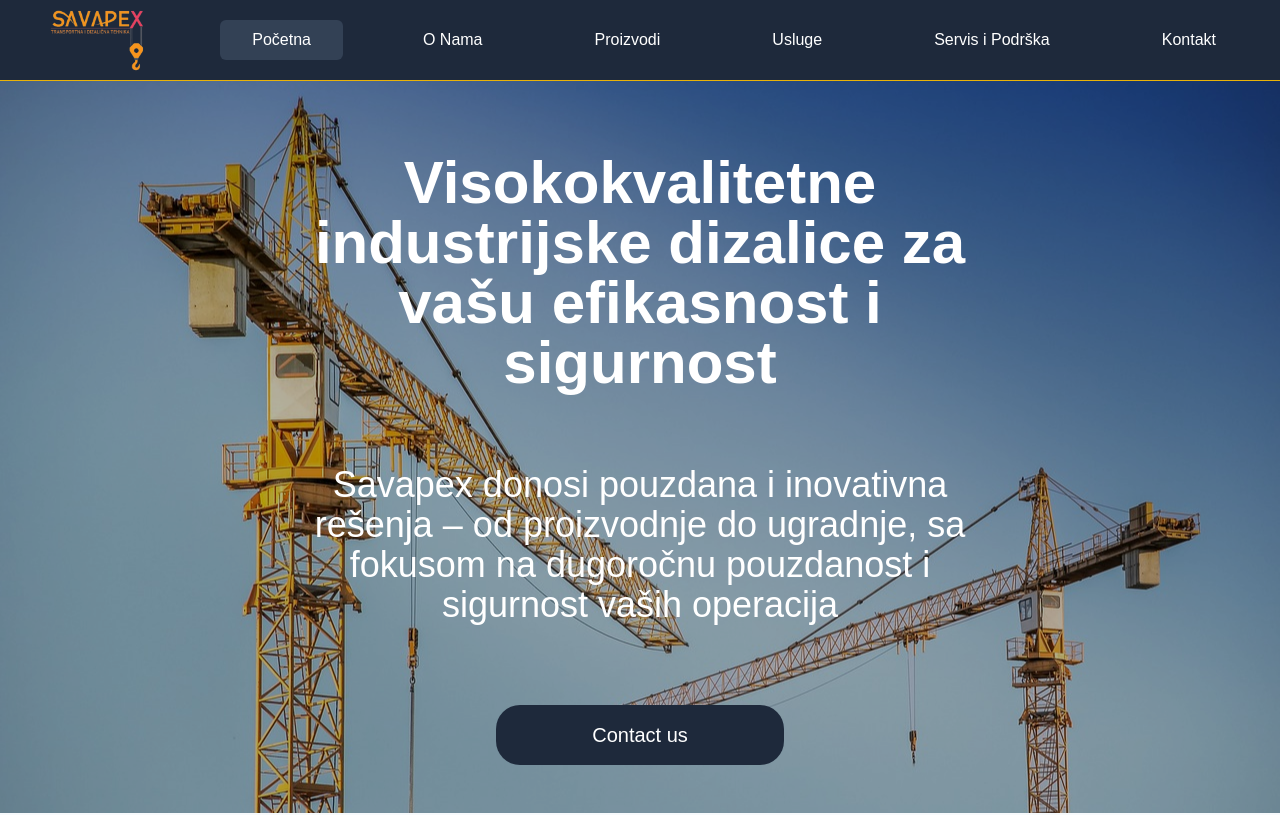
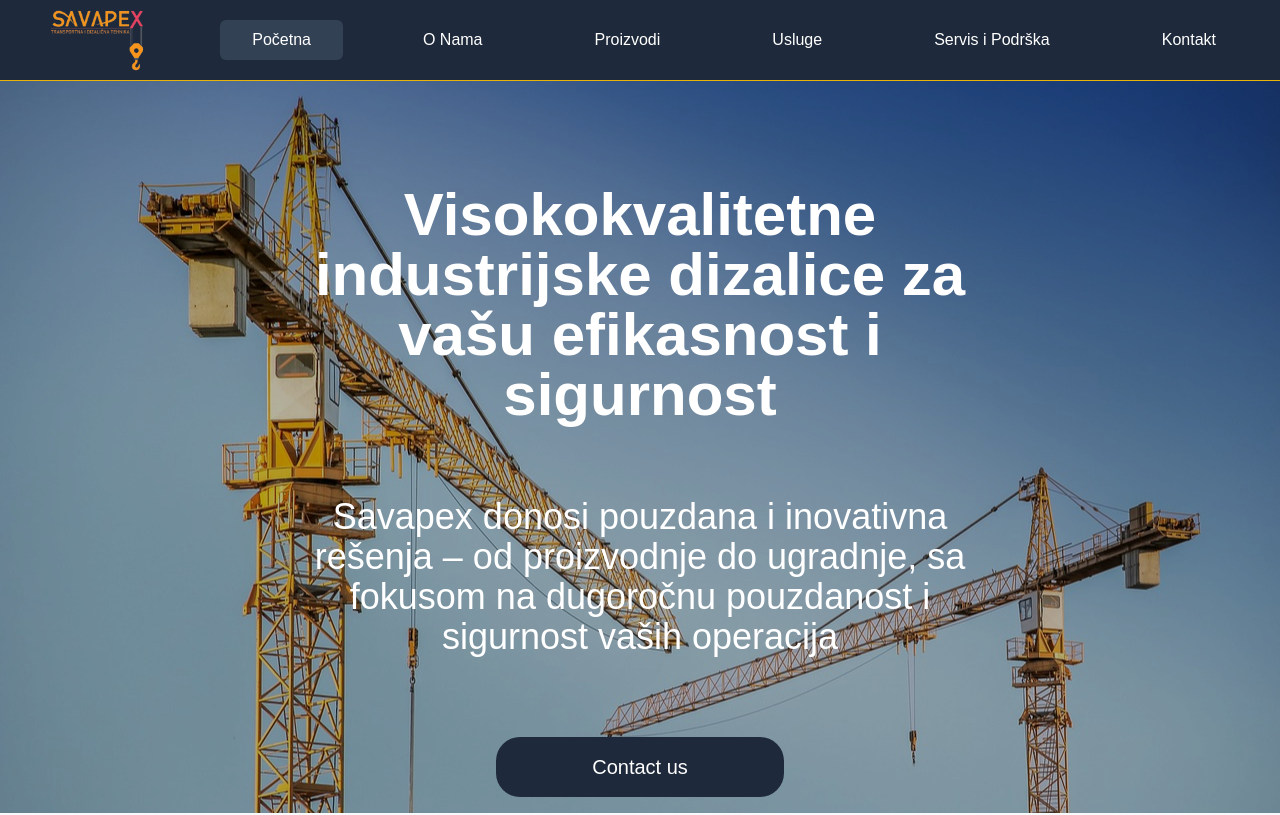
Before and after one commit to BaneVredniMrav/savapex, a Vue app: page / in a window 1280 px wide. Shown: the top 815 px of the page. Built offline with nearby package versions, Linux system fonts and the light colour scheme.

Commit message:
fix button

```diff
--- a/src/components/Hero.vue
+++ b/src/components/Hero.vue
@@ -25,7 +25,7 @@ onMounted(() => {
 </script>
 
 <template>
-<section class="hero h-[91.5vh] bg-cover bg-center bg-fixed relative justify-center items-center">
+<section class="hero h-[91.5vh] bg-cover bg-center bg-fixed relative justify-center pt-16 md:items-center">
   <div class="max-w-4xl px-4 py-12 text-center relative z-10">
       <!-- Title with animation -->
       <AnimatedText
```
Also changed, not shown: 1 other file (tests, documents, lock files or other folders).
